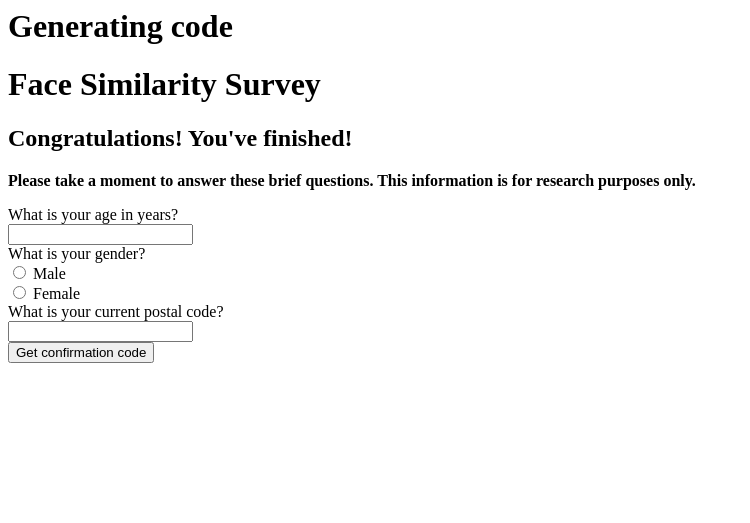
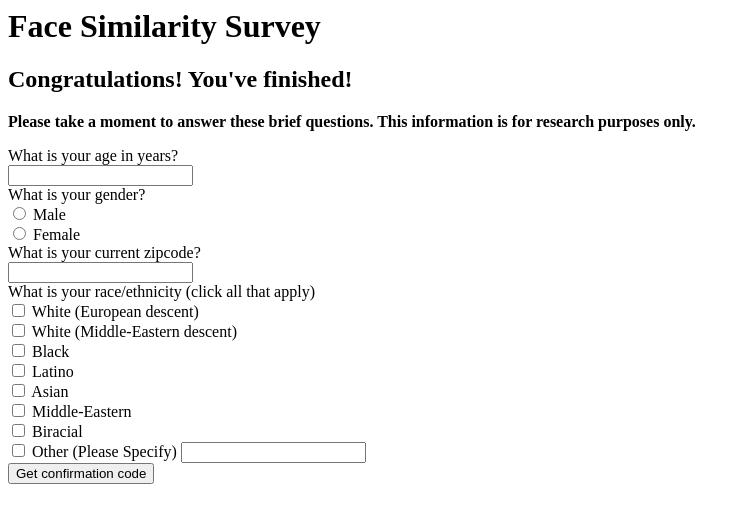
Before and after one commit to JoshuaDavid/cfd_mds, a PHP site: page /demographics.php?confirmation=1 in a window 1280 px wide. Shown: the top 523 px of the page, without its empty margins (0-750 px from the left). Run offline with PHP 8.4, Linux system fonts and the light colour scheme; data that the repository does not hold is empty.

Commit message:
Small tweaks, better data security

```diff
--- a/cfd_mds.css
+++ b/cfd_mds.css
@@ -16,6 +16,7 @@ h1, h2, h3, h4 {
 }
 .faces {
     display: block;
+    margin-top: 1em;
     height: 400px;
 }
 .center {
--- a/demographics.php
+++ b/demographics.php
@@ -28,10 +28,37 @@ if(!strlen($_POST['submit'])) {
 	    <input type="radio" name="gender" value="female" id="female" />
 	    <label for="female">Female</label>
 	    <br />
-	    <label for="zipcode">What is your current postal code?</label>
+	    <label for="zipcode">What is your current zipcode?</label>
 	    <br />
 	    <input type="text" name="zipcode" id="zipcode" />
 	    <br />
+            <label for="race-ethicity">What is your race/ethnicity (click all that apply)</label>
+            <br />
+            <input type="checkbox" name="race-white-european" id="white-european" value="white-european" />
+            <label for="white-european">White (European descent)</label>
+            <br />
+            <input type="checkbox" name="race-white-middle-eastern" id="white-middle-eastern" value="white-middle-eastern" />
+            <label for="white-middle-eastern">White (Middle-Eastern descent)</label>
+            <br />
+            <input type="checkbox" name="race-black" id="black" value="black" />
+            <label for="black">Black</label>
+            <br />
+            <input type="checkbox" name="race-latino" id="latino" value="latino" />
+            <label for="latino">Latino</label>
+            <br />
+            <input type="checkbox" name="race-asian" id="asian" value="asian" />
+            <label for="asian">Asian</label>
+            <br />
+            <input type="checkbox" name="race-middle-eastern" id="middle-eastern" value="middle-eastern" />
+            <label for="middle-eastern">Middle-Eastern</label>
+            <br />
+            <input type="checkbox" name="race-biracial" id="biracial" value="biracial" />
+            <label for="biracial">Biracial</label>
+            <br />
+            <input type="checkbox" name="race-other" id="other" value="other" />
+            <label for="other">Other (Please Specify)</label>
+            <input type="text" name="other-race" />
+            <br />
 	    <button type="submit" name="submit" value="yes" >Get confirmation code</button>
             <?
                 if ($demographicInformationIsOptional) {
@@ -47,14 +74,24 @@ if(!strlen($_POST['submit'])) {
 }
 else {
     // Confirmation    Age    Gender    Postal Code
+    $race  = (strlen($_POST['race-white-european']) > 0 ? 'white-european,' : '');
+    $race .= (strlen($_POST['race-white-middle-eastern']) > 0 ? 'white-middle-eastern,' : '');
+    $race .= (strlen($_POST['race-black']) > 0 ? 'black,' : '');
+    $race .= (strlen($_POST['race-latino']) > 0 ? 'latino,' : '');
+    $race .= (strlen($_POST['race-asian']) > 0 ? 'asian,' : '');
+    $race .= (strlen($_POST['race-middle-eastern']) > 0 ? 'middle-eastern,' : '');
+    $race .= (strlen($_POST['race-biracial']) > 0 ? 'biracial,' : '');
+    $race .= (strlen($_POST['race-other']) > 0 ? "{$_POST['other-race']}" : '');
+
     file_put_contents(
         $participants,
-        "{$confirmation}\t{$age}\t{$gender}\t{$zipcode}\n",
+        "{$confirmation}\t{$age}\t{$gender}\t{$zipcode}\t{$race}\n",
         FILE_APPEND
     );
 ?>
 <script type="text/javascript" />
-    window.location = "./debriefing.php?confirmation=<? echo $confirmation; ?>";
+    //window.location = "./debriefing.php?confirmation=<? echo $confirmation; ?>";
+    window.location = window.location;
 </script>
 <?
 }
--- a/init.php
+++ b/init.php
@@ -20,7 +20,7 @@
     // come from a single IP address.
     $num_comparisons = 15;
     // The cooldown period between faces, in milliseconds.
-    $cooldown = 50;
+    $cooldown = 5000;
     // The confirmation code
     if(strlen($_REQUEST['confirmation']) > 1) {
         $confirmation = $_REQUEST['confirmation'];
@@ -32,7 +32,6 @@
         // it, since it's really not worth their time. Codes can be
         // verified easily by adding the digits and verifying that the
         // sum is divisible by 10.
-        echo '<h1>Generating code</h1>';
         $s = 0;
         $confirmation = "";
         for($i = 0; $i < 9; $i++) {
--- a/participants.txt
+++ b/participants.txt
@@ -1 +1 @@
-confirmation-code	age	gender	postal-code
+confirmation-code	age	gender	postal-code comma-separated-race
--- a/study.php
+++ b/study.php
@@ -71,7 +71,7 @@
             <div class = "faces">
             </div>
             <div class = "similaritybuttons">
-                <p>Please rate these two faces in terms of how different versus similar they are to each other.</p>
+                <p>Please rate these two faces in terms of how different versus similar they are to each other in terms of their physical features.</p>
                 <span>Completely Different</span>
                 <?
                     for($i = 1; $i <= $num_scale_options; $i++) {
```
